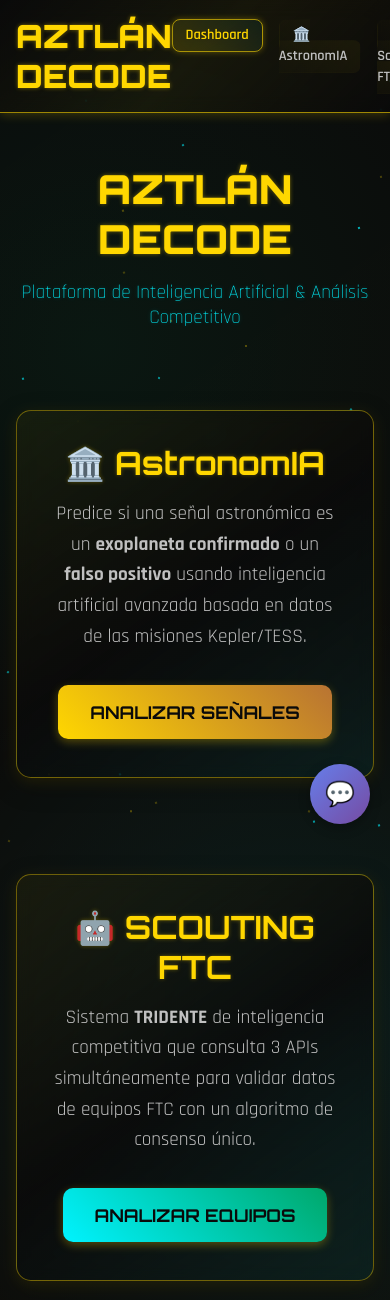
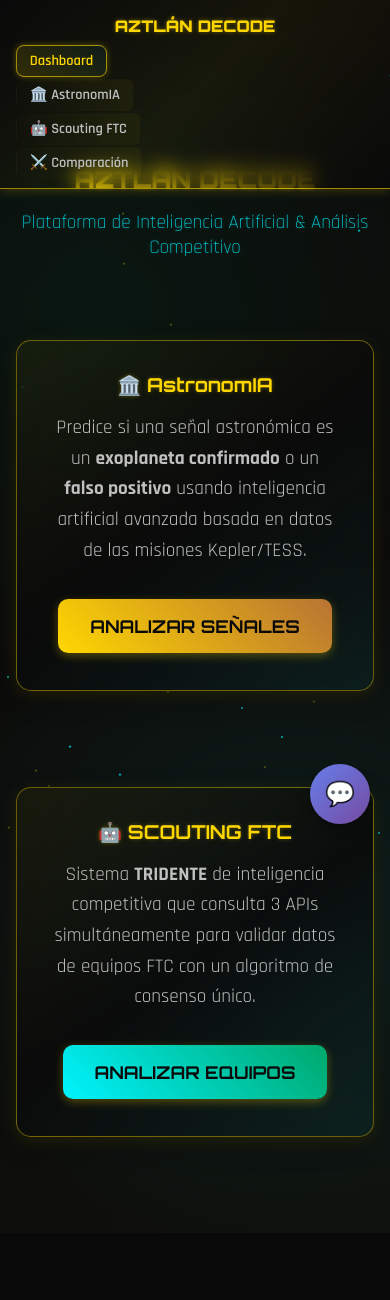
Before and after one commit to vicariant/aztlan-decode, a Flask app: page / in a window 390 px wide. Shown: the top 1300 px of the page. After the commit the page ends 1148 px from the top, so only its background shows below. Run offline with Flask 3, Linux system fonts and the light colour scheme; parts of the project's set-up code (start-up, migrations or seed data) failed here and were passed over.

Commit message:
Add responsive mobile CSS and fix UTF-8 encoding issues in astronomy.html

```diff
--- /dev/null
+++ b/static/css/responsive-mobile.css
@@ -0,0 +1,291 @@
+/**
+ * DISEÑO RESPONSIVE PARA MÓVILES
+ * Optimizado para pantallas pequeñas y táctiles
+ */
+
+/* ================================================
+   BREAKPOINTS PRINCIPALES
+   ================================================ */
+
+/* Tablets y móviles grandes (hasta 1024px) */
+@media (max-width: 1024px) {
+    .navbar-content {
+        flex-direction: column;
+        gap: 1rem;
+    }
+
+    .nav-links {
+        flex-direction: column;
+        width: 100%;
+    }
+
+    .nav-link {
+        width: 100%;
+        text-align: center;
+        padding: 0.8rem 1rem;
+    }
+
+    .module-card {
+        padding: 1.5rem;
+    }
+
+    .form-grid {
+        grid-template-columns: 1fr !important;
+    }
+}
+
+/* Móviles (hasta 768px) */
+@media (max-width: 768px) {
+    /* Textos más grandes para legibilidad */
+    body {
+        font-size: 16px;
+    }
+
+    h1 {
+        font-size: 1.8rem !important;
+    }
+
+    h2 {
+        font-size: 1.4rem !important;
+    }
+
+    h3 {
+        font-size: 1.1rem !important;
+    }
+
+    /* Navbar compacta */
+    .navbar {
+        padding: 0.8rem 1rem;
+    }
+
+    .logo {
+        font-size: 1.2rem !important;
+    }
+
+    /* Botones touch-friendly (mínimo 44x44px) */
+    button, .btn, .nav-link {
+        min-height: 44px;
+        min-width: 44px;
+        padding: 0.8rem 1.2rem;
+        font-size: 1rem;
+    }
+
+    /* Formularios más grandes */
+    input, textarea, select {
+        min-height: 44px;
+        font-size: 16px; /* Evita zoom en iOS */
+        padding: 0.8rem;
+    }
+
+    /* Cards en columna única */
+    .dashboard-grid,
+    .features-grid,
+    .comparison-grid {
+        grid-template-columns: 1fr !important;
+        gap: 1rem;
+    }
+
+    /* Module cards optimizados */
+    .module-card {
+        padding: 1rem;
+        margin: 0.5rem;
+    }
+
+    .module-header {
+        padding: 1rem !important;
+    }
+
+    /* Tablas scrollables */
+    .table-container {
+        overflow-x: auto;
+        -webkit-overflow-scrolling: touch;
+    }
+
+    table {
+        min-width: 600px;
+    }
+
+    /* Gráficas responsive */
+    canvas, svg {
+        max-width: 100%;
+        height: auto;
+    }
+
+    /* Espaciado reducido */
+    .container {
+        padding: 0.5rem;
+    }
+
+    /* Botón de tema ajustado */
+    .theme-toggle {
+        bottom: 10px;
+        right: 10px;
+        padding: 0.6rem 1rem;
+        font-size: 0.9rem;
+    }
+}
+
+/* Móviles pequeños (hasta 480px) */
+@media (max-width: 480px) {
+    body {
+        font-size: 14px;
+    }
+
+    h1 {
+        font-size: 1.5rem !important;
+    }
+
+    h2 {
+        font-size: 1.2rem !important;
+    }
+
+    h3 {
+        font-size: 1rem !important;
+    }
+
+    .navbar {
+        padding: 0.6rem 0.8rem;
+    }
+
+    .logo {
+        font-size: 1rem !important;
+    }
+
+    .module-card {
+        padding: 0.8rem;
+        margin: 0.3rem;
+    }
+
+    .module-header {
+        padding: 0.8rem !important;
+    }
+
+    button, .btn {
+        padding: 0.6rem 1rem;
+        font-size: 0.9rem;
+    }
+
+    /* Reducir espacios en formularios */
+    .form-group {
+        margin-bottom: 0.8rem;
+    }
+
+    .form-help {
+        font-size: 0.75rem;
+    }
+}
+
+/* ================================================
+   MEJORAS TOUCH
+   ================================================ */
+
+/* Eliminar hover en dispositivos táctiles */
+@media (hover: none) {
+    .btn:hover,
+    .nav-link:hover,
+    button:hover {
+        transform: none;
+    }
+
+    /* Agregar efecto active */
+    .btn:active,
+    .nav-link:active,
+    button:active {
+        transform: scale(0.95);
+        opacity: 0.8;
+    }
+}
+
+/* ================================================
+   ORIENTACIÓN
+   ================================================ */
+
+/* Landscape en móviles */
+@media (max-width: 768px) and (orientation: landscape) {
+    .navbar {
+        padding: 0.5rem 1rem;
+    }
+
+    .module-header {
+        padding: 0.8rem !important;
+    }
+
+    h1 {
+        font-size: 1.3rem !important;
+    }
+}
+
+/* ================================================
+   FIX PARA PROBLEMAS COMUNES EN MÓVIL
+   ================================================ */
+
+/* Prevenir zoom accidental */
+input[type="text"],
+input[type="number"],
+input[type="email"],
+input[type="tel"],
+textarea {
+    font-size: 16px !important; /* iOS no hace zoom si es >= 16px */
+}
+
+/* Mejorar scrolling en iOS */
+body {
+    -webkit-overflow-scrolling: touch;
+}
+
+/* Fix para overflow horizontal */
+* {
+    max-width: 100%;
+}
+
+/* Prevenir selección de texto no deseada */
+.btn, button, .nav-link {
+    -webkit-tap-highlight-color: rgba(255, 215, 0, 0.2);
+    user-select: none;
+    -webkit-user-select: none;
+}
+
+/* Mejorar rendimiento de animaciones en móvil */
+@media (max-width: 768px) {
+    * {
+        animation-duration: 0.3s !important;
+        transition-duration: 0.3s !important;
+    }
+
+    /* Reducir complejidad de animaciones de fondo */
+    .star, .cloud, .bird, .sand-particle {
+        will-change: auto !important;
+    }
+
+    /* Limitar partículas en móvil */
+    .star:nth-child(n+50),
+    .sand-particle:nth-child(n+20) {
+        display: none;
+    }
+}
+
+/* ================================================
+   ACCESIBILIDAD
+   ================================================ */
+
+/* Aumentar contraste en móvil */
+@media (max-width: 768px) {
+    body {
+        color: #ffffff;
+    }
+
+    .form-label {
+        color: #fff;
+        font-weight: 600;
+    }
+
+    .form-help {
+        color: #ddd;
+    }
+}
+
+/* Focus visible para teclados externos */
+*:focus-visible {
+    outline: 2px solid var(--oro-neon);
+    outline-offset: 2px;
+}
--- a/templates/layout.html
+++ b/templates/layout.html
@@ -24,6 +24,9 @@
 
     <!-- Themed Backgrounds CSS -->
     <link rel="stylesheet" href="{{ url_for('static', filename='css/themed-backgrounds.css') }}">
+
+    <!-- Responsive Mobile CSS -->
+    <link rel="stylesheet" href="{{ url_for('static', filename='css/responsive-mobile.css') }}">
 
     <style>
         /* ========================================
```
Also changed, not shown: templates/astronomy.html (+35 -35 lines).
